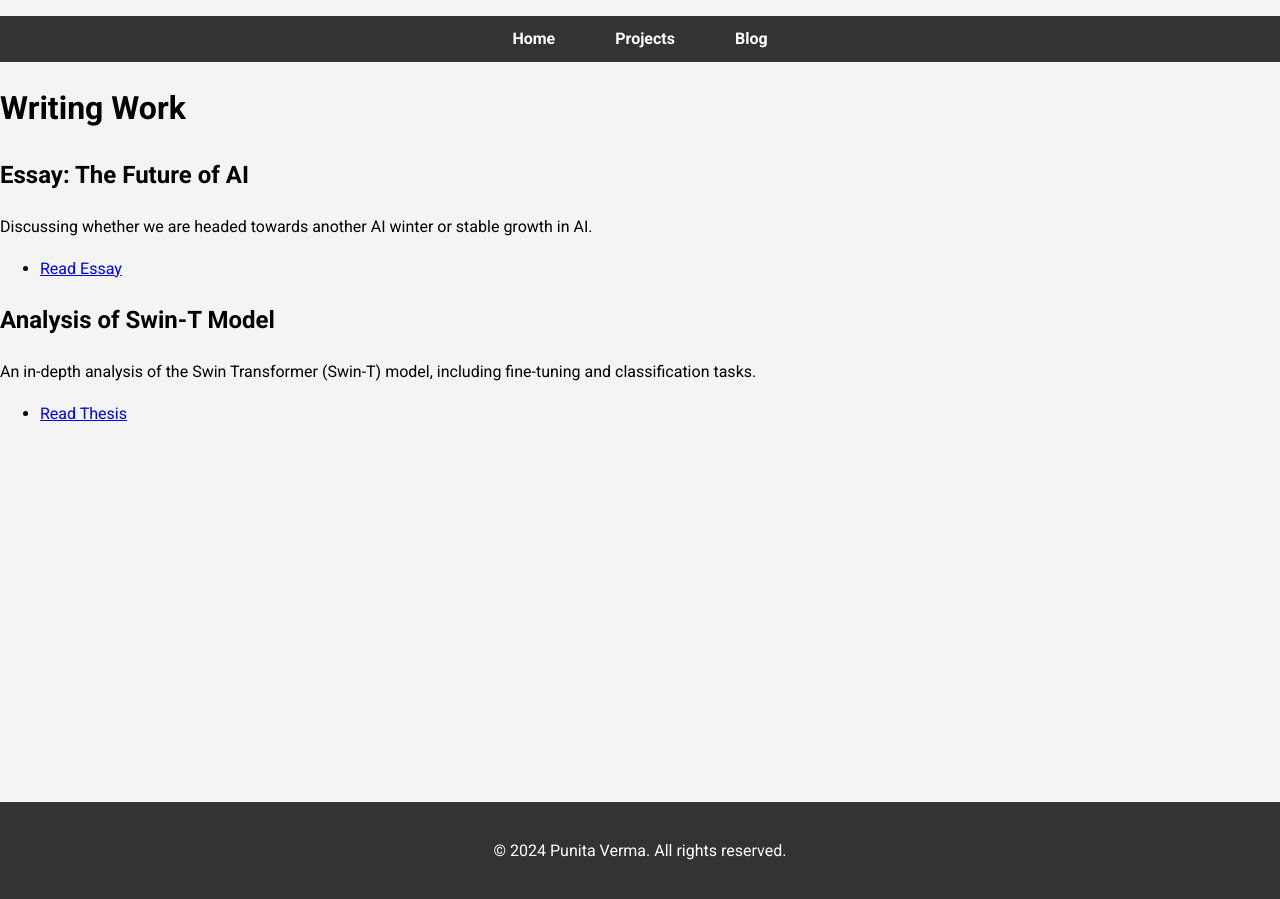
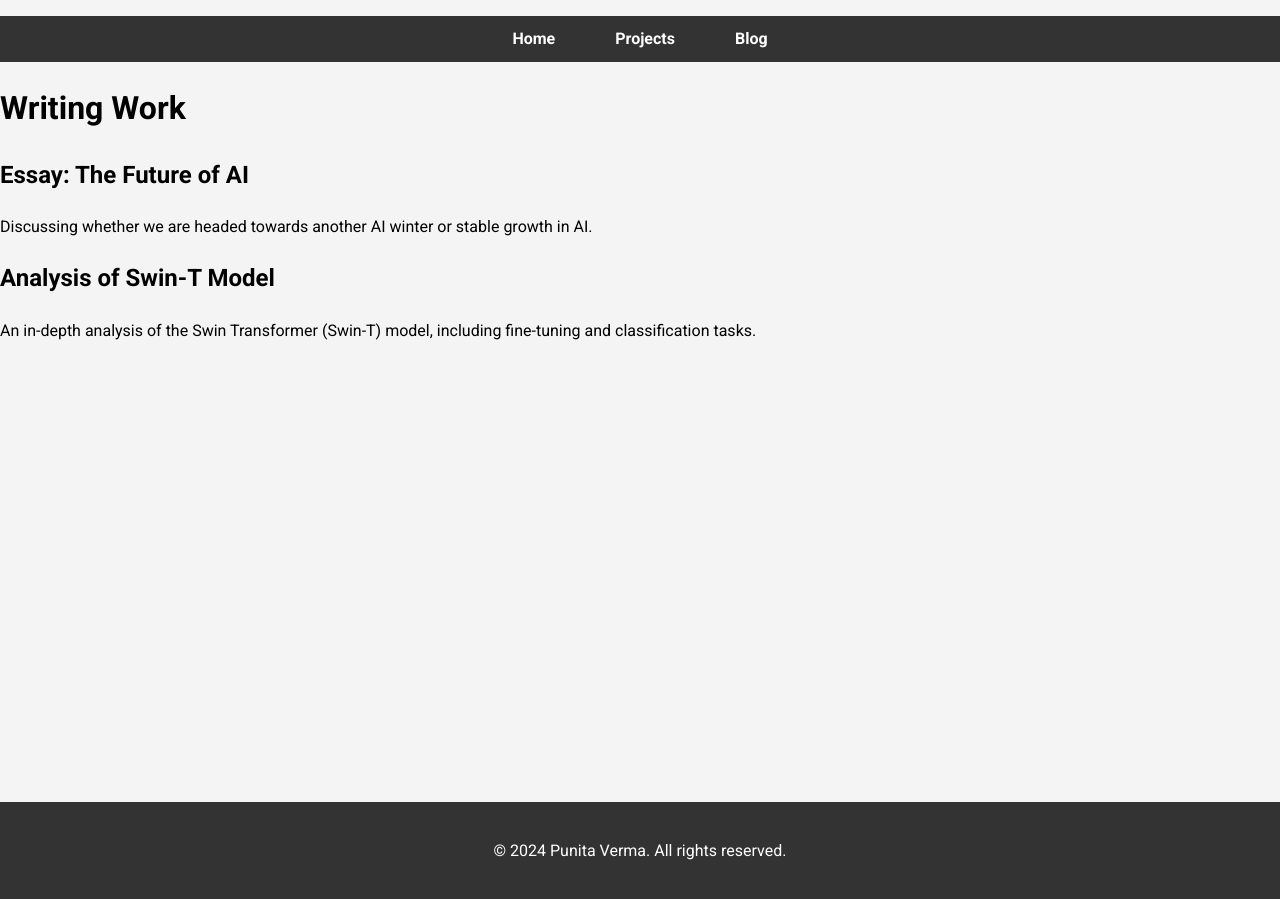
Before and after one commit to p9verma/punitaverma.github-io, a Jekyll site: the page built from blog.md, in a window 1280 px wide. Built offline with Jekyll 4.4.1, drawn with Linux system fonts in a browser that asks for light colours.

Commit message:
Update blog.md

```diff
--- a/blog.md
+++ b/blog.md
@@ -7,8 +7,6 @@ permalink: /blog/
 # Writing Work
 ## Essay: The Future of AI
 Discussing whether we are headed towards another AI winter or stable growth in AI.
-- [Read Essay](#)
 
 ## Analysis of Swin-T Model
 An in-depth analysis of the Swin Transformer (Swin-T) model, including fine-tuning and classification tasks.
-- [Read Thesis](#)
```
